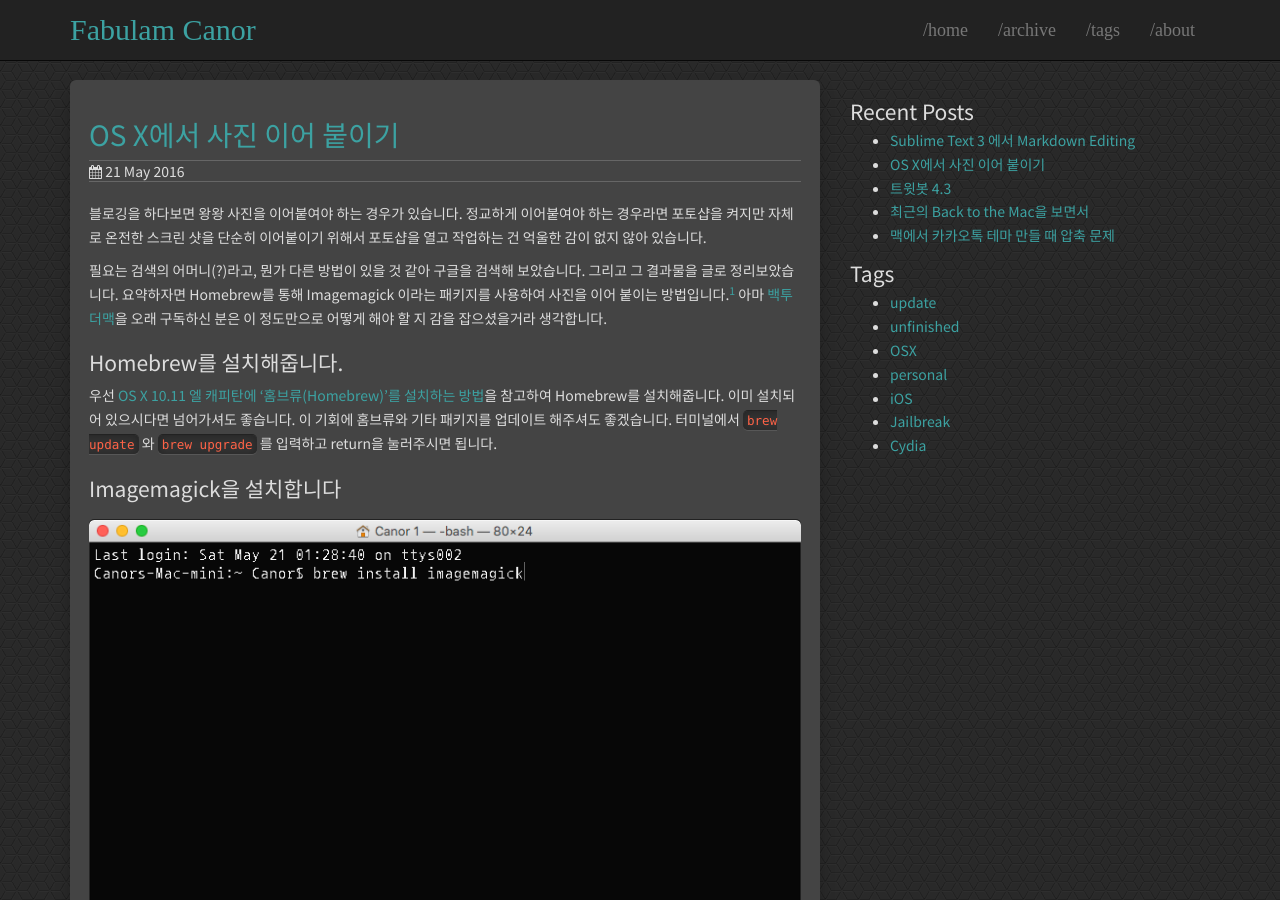
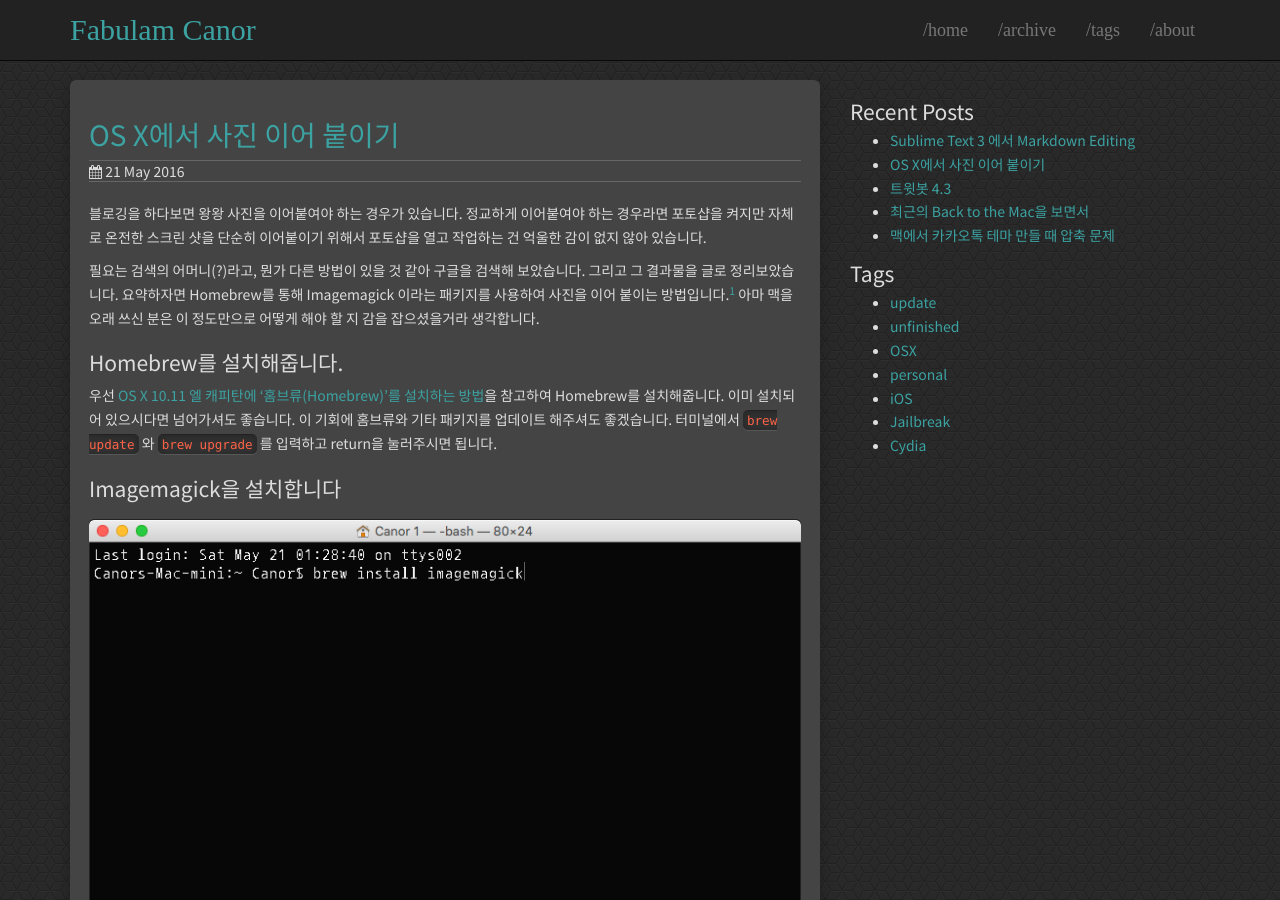
Before and after one commit to Canorus/canorus.github.io, a Jekyll site: the page built from _posts/2016-05-21-imagemagick.md, in a window 1280 px wide and 900 px high. Built offline with Jekyll 4.4.1, drawn with Linux system fonts in a browser that asks for light colours.

Commit message:
imagemagick

```diff
--- a/_posts/2016-05-21-imagemagick.md
+++ b/_posts/2016-05-21-imagemagick.md
@@ -5,7 +5,7 @@ published: true
 ---
 블로깅을 하다보면 왕왕 사진을 이어붙여야 하는 경우가 있습니다. 정교하게 이어붙여야 하는 경우라면 포토샵을 켜지만 자체로 온전한 스크린 샷을 단순히 이어붙이기 위해서 포토샵을 열고 작업하는 건 억울한 감이 없지 않아 있습니다.
 
-필요는 검색의 어머니(?)라고, 뭔가 다른 방법이 있을 것 같아 구글을 검색해 보았습니다. 그리고 그 결과물을 글로 정리보았습니다. 요약하자면 Homebrew를 통해 Imagemagick 이라는 패키지를 사용하여 사진을 이어 붙이는 방법입니다.[^1] 아마 [백투더맥](http://macnews.tistory.com/)을 오래 구독하신 분은 이 정도만으로 어떻게 해야 할 지 감을 잡으셨을거라 생각합니다.
+필요는 검색의 어머니(?)라고, 뭔가 다른 방법이 있을 것 같아 구글을 검색해 보았습니다. 그리고 그 결과물을 글로 정리보았습니다. 요약하자면 Homebrew를 통해 Imagemagick 이라는 패키지를 사용하여 사진을 이어 붙이는 방법입니다.[^1] 아마 맥을 오래 쓰신 분은 이 정도만으로 어떻게 해야 할 지 감을 잡으셨을거라 생각합니다.
 
 [^1]: Homebrew 외에도 MacPorts로 설치할 수 있습니다. [링크](http://www.imagemagick.org/script/binary-releases.php)
 
```
